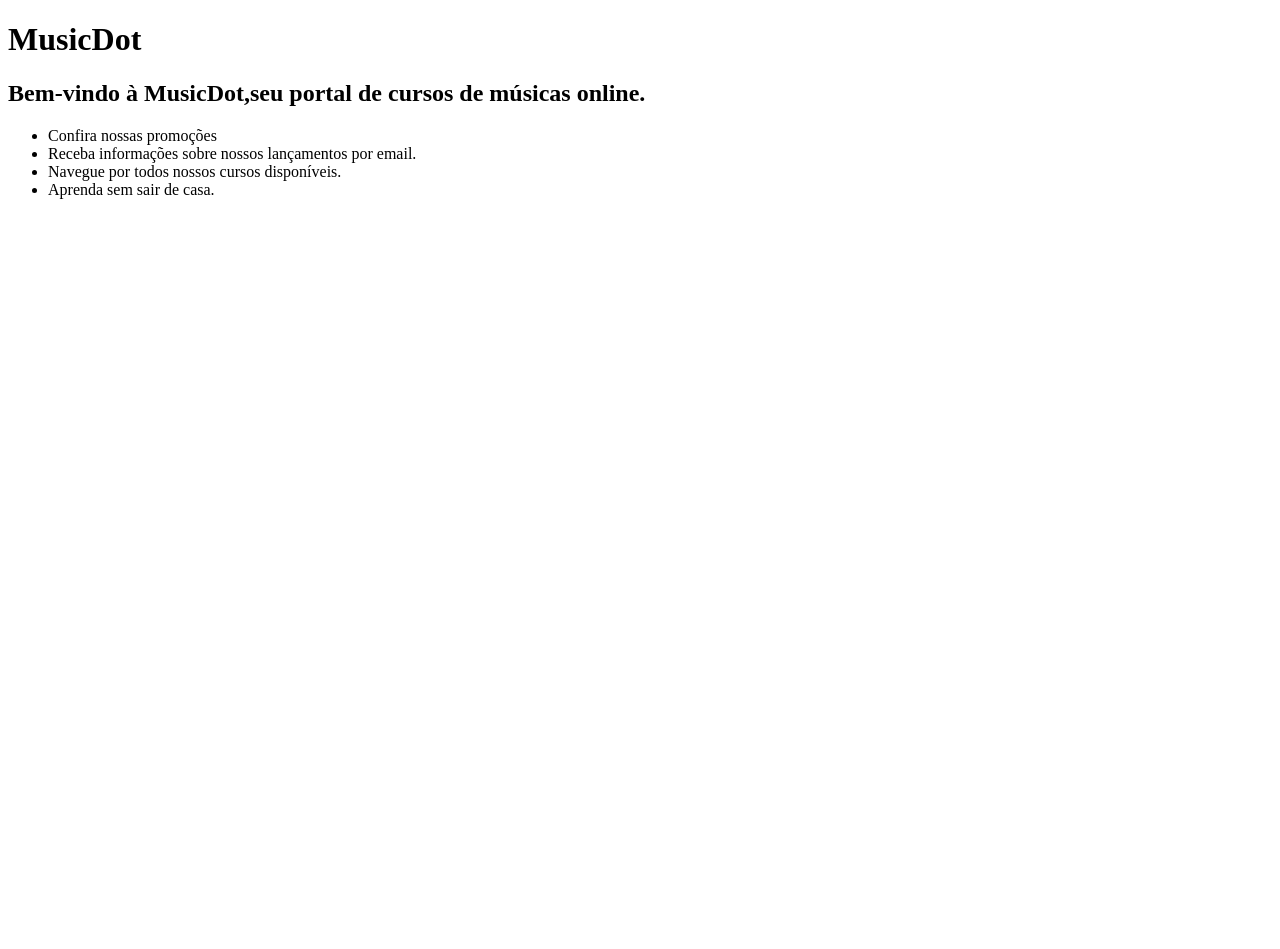
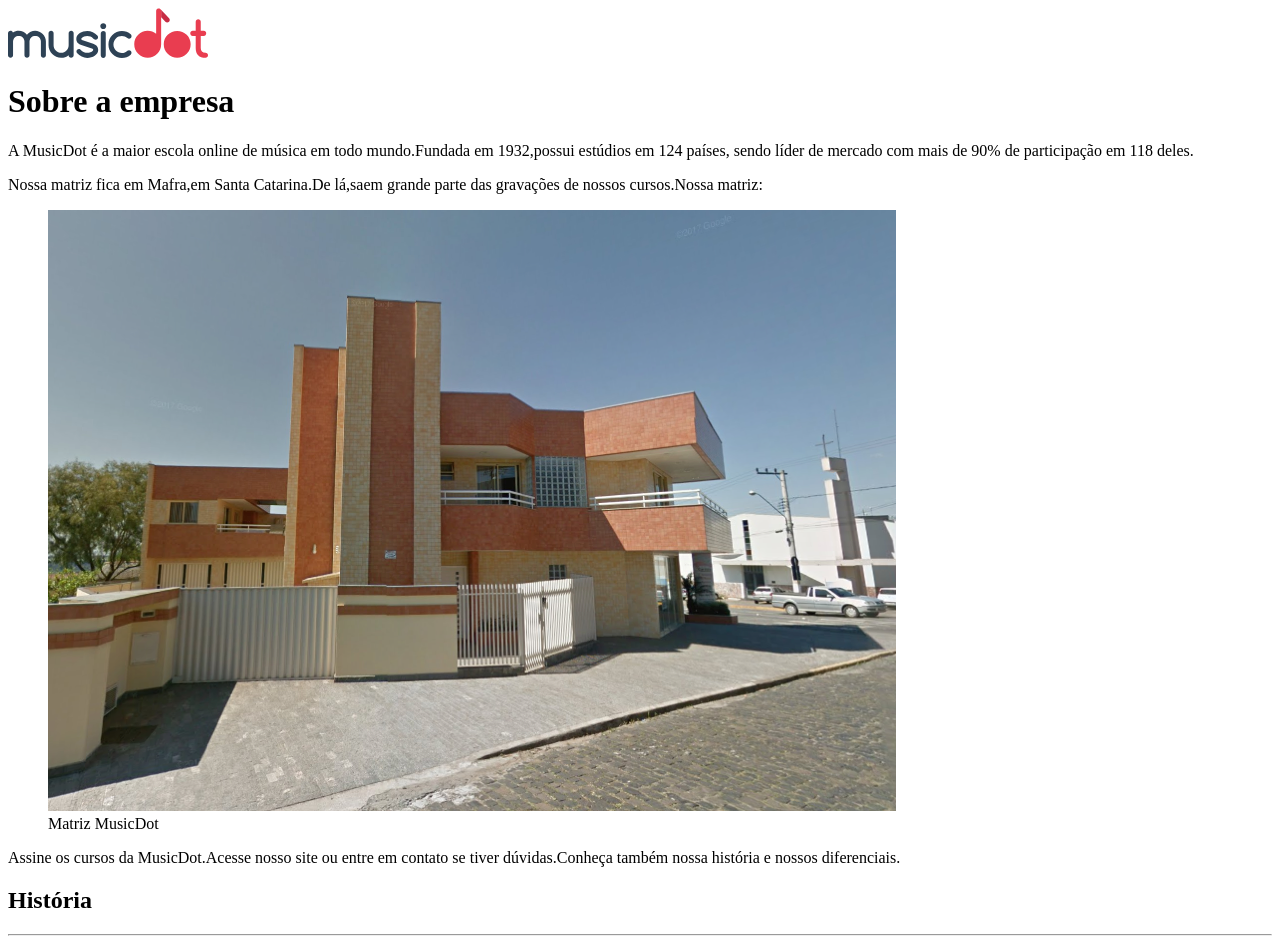
Before and after one commit to felipioliveira-dev/music-dot, a plain HTML site: page index.html in a window 1280 px wide. Shown: the top 949 px of the page. Before the commit the page ends 800 px from the top, so only its background shows below. Drawn offline with Linux system fonts and the light colour scheme.

Commit message:
Sobre CSS, Atividade 1

```diff
--- a/index.html
+++ b/index.html
@@ -1,19 +1,30 @@
 <!DOCTYPE html>
-<html lang="pt-BR">
+<html lang="pt-Br">
 <head>
     <meta charset="UTF-8">
     <meta name="viewport" content="width=device-width, initial-scale=1.0">
-    <title>MusicDot</title>
+    <title>Sobre a empresa</title>
+    <link rel="stylesheet" href="index.css">
 </head>
 <body>
-    <h1>MusicDot</h1>
-    <h2>Bem-vindo à MusicDot,seu portal de cursos de músicas online.</h2>
-    <ul>
-        <li>Confira nossas promoções</li>
-        <li>Receba informações sobre nossos lançamentos por email.</li>
-        <li>Navegue por todos nossos cursos disponíveis.</li>
-        <li>Aprenda sem sair de casa.</li>
-    </ul>
-
+    <img src="https://raw.githubusercontent.com/felipioliveira-dev/music-dot/69a6a2f22c4cb5f7d9aa15e33412e5892633ee2d/img/logo.svg" alt="Logo MusicDot" class="center">
+    <h1>Sobre a empresa</h1>
+    <p>A MusicDot é a maior escola online de música em todo mundo.Fundada em 1932,possui estúdios em 124 países, sendo líder de mercado com mais de 90% de participação em 118 deles.</p>
+    <p>Nossa matriz fica em Mafra,em Santa Catarina.De lá,saem grande parte das gravações de nossos cursos.Nossa matriz:</p>
+    <figure>
+    <img src="https://github.com/felipioliveira-dev/music-dot/blob/master/img/matriz-musicdot.png?raw=true" alt="Matriz MusicDot" >
+    <figcaption>Matriz MusicDot</figcaption>
+    </figure>
+    <p>Assine os cursos da MusicDot.Acesse nosso site ou entre em contato se tiver dúvidas.Conheça também nossa história e nossos diferenciais.</p>
+    <h2>História</h2>
+    <hr>
+    <figure>
+        <img src="https://github.com/felipioliveira-dev/music-dot/blob/master/img/familia-tupfeln.jpg?raw=true" alt="Família Tupfeln" >
+    <figcaption>Família Tupfeln</figcaption>
+</figure>
+    <p>A fundação em 1932 ocorreu no momento da descoberta econômica de cursos por stream online no interior de Santa Catarina .A família Tupfeln,tradicional da região,investiu todas as suas economias nessa nova iniciativa ,revolucionária para época.A fundadora Frau Dagmar Olaf Tupfeln,dotada de particular visão administravtiva,guiou os negócios da empresa durante mais de 50 anos,muitos deles ao lado de seu filho Ernst Noten Tupfeln,atual CEO.O nome da empresa é inspirado no nome família.</p>
+    <p>O crescimento da empresa foi praticamente instantâneo.Nos primeiros 5 anos , já atendia 18 países.Bateu a marca de 100 países em apenas 15 anos de existência.Até hoje ,já atendeu 2 bilhões de usuários diferentes,em bilhões de diferentes pedidos. </p>
+    <p>O crescimento em número de funcionários é também assombroso.Hoje,é a maior empregadora do Brasil ,mas mesmo após apneas 5 anos de sua existência,já possui 30 mil funcionários.Fora do Brasil,há 240 mil funcionários,além dos 890 mil brasileiros nas instalações da Mafra e nos escritórios em todo país.</p>
+    <p>Dada a importância econômica da empresa para o Brasil,a familía Tupfeln já recebeu diversos prêmios,homenagens e condecorações.Todos os presidentes do Brasil já visitaram as instalações da MusicDot,além de presidentes da União Européia,Ásia e o secretário-geral da ONU. </p>
 </body>
 </html>
--- /dev/null
+++ b/style.css
@@ -0,0 +1,11 @@
+h1 {
+    color:#3D3D3D ;
+    background-color:#E1EDF2 ;
+}
+figure {
+background-color: whitesmoke;
+text-align: center;
+}
+h2 {
+margin-bottom: 0px;
+}
```
